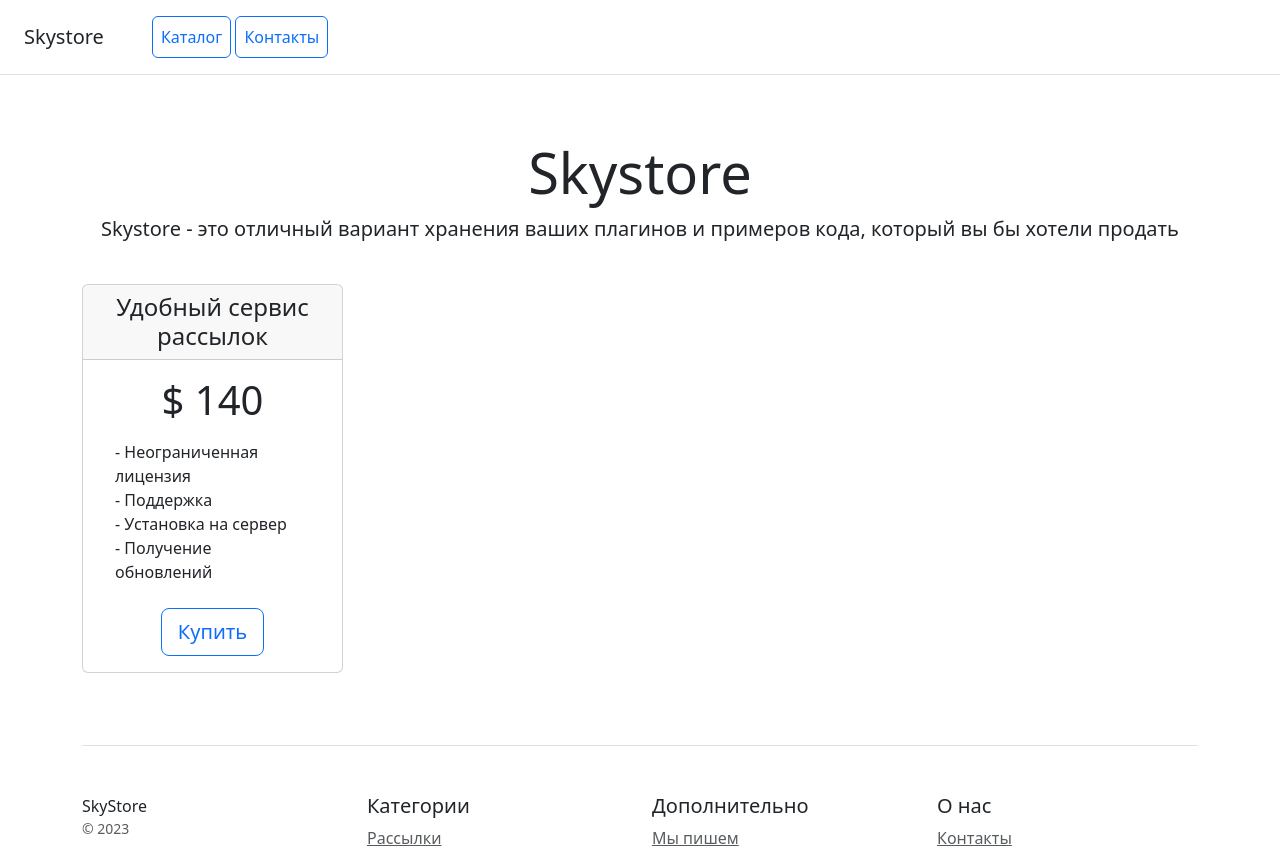
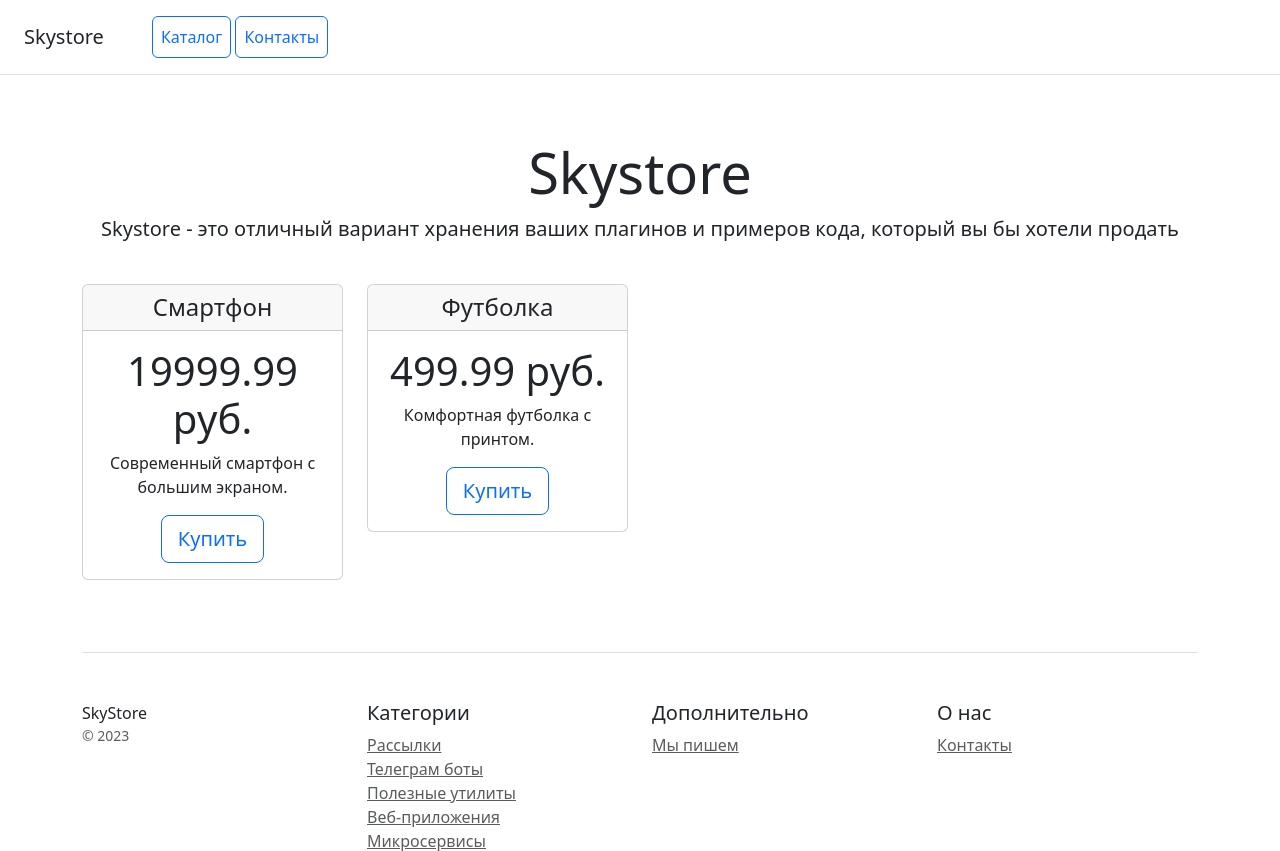
Before and after one commit to HarryJurc/Web_shop_app, a Django app: page / in a window 1280 px wide. Shown: the top 851 px of the page. Run offline with Django 5.2, Linux system fonts and the light colour scheme; data comes from the database, SQL or seed files in the repository.

Commit message:
Added product info and new template for main page

```diff
--- a/catalog/templates/home.html
+++ b/catalog/templates/home.html
@@ -5,7 +5,6 @@
     <meta name="viewport" content="width=device-width, initial-scale=1">
     <title>Skystore</title>
     <link href="https://cdn.jsdelivr.net/npm/bootstrap@5.3.0-alpha1/dist/css/bootstrap.min.css" rel="stylesheet">
-
 </head>
 <body>
 <div class="d-flex flex-column flex-md-row align-items-center p-3 px-md-4 mb-3 bg-white border-bottom box-shadow">
@@ -23,23 +22,23 @@
 
 <div class="container">
     <div class="row text-center">
+        <!-- Пример товаров -->
+        {% for product in products %}
         <div class="col-3">
             <div class="card mb-4 box-shadow">
                 <div class="card-header">
-                    <h4 class="my-0 font-weight-normal">Удобный сервис рассылок</h4>
+                    <h4 class="my-0 font-weight-normal">{{ product.name }}</h4>
                 </div>
                 <div class="card-body">
-                    <h1 class="card-title pricing-card-title">$ 140</h1>
-                    <ul class="list-unstyled mt-3 mb-4 text-start m-3">
-                        <li>- Неограниченная лицензия</li>
-                        <li>- Поддержка</li>
-                        <li>- Установка на сервер</li>
-                        <li>- Получение обновлений</li>
-                    </ul>
+                    <h1 class="card-title pricing-card-title">{{ product.price }} руб.</h1>
+                    <p class="card-text">
+                        {{ product.description|truncatewords:20 }}{% if product.description|length > 100 %}...{% endif %}
+                    </p>
                     <button type="button" class="btn btn-lg btn-block btn-outline-primary">Купить</button>
                 </div>
             </div>
         </div>
+        {% endfor %}
     </div>
 
     <footer class="pt-4 my-md-5 pt-md-5 border-top">
--- a/catalog/urls.py
+++ b/catalog/urls.py
@@ -1,4 +1,3 @@
-import static
 from django.urls import path
 from . import views
 from django.conf import settings
@@ -7,6 +6,7 @@ from django.conf.urls.static import static
 urlpatterns = [
     path('', views.home, name='home'),
     path('contacts/', views.contacts, name='contacts'),
+    path('product/<int:product_id>/', views.product_detail, name='product_detail'),
 ]
 
 if settings.DEBUG:
--- a/catalog/views.py
+++ b/catalog/views.py
@@ -1,8 +1,12 @@
-from django.shortcuts import render
+from django.shortcuts import render, get_object_or_404
 from django.contrib import messages
 
+from catalog.models import Product
+
+
 def home(request):
-    return render(request, 'home.html')
+    products = Product.objects.all()
+    return render(request, 'home.html', {'products': products})
 
 def contacts(request):
     if request.method == 'POST':
@@ -14,3 +18,7 @@ def contacts(request):
         messages.success(request, 'Ваше сообщение успешно отправлено! Спасибо за обращение.')
         return render(request, 'contacts.html', {'form_submitted': True})
     return render(request, 'contacts.html')
+
+def product_detail(request, product_id):
+    product = get_object_or_404(Product, id=product_id)
+    return render(request, 'product_detail.html', {'product': product})
```
Also changed, not shown: catalog/templates/product_detail.html (added, +18 -0 lines).
